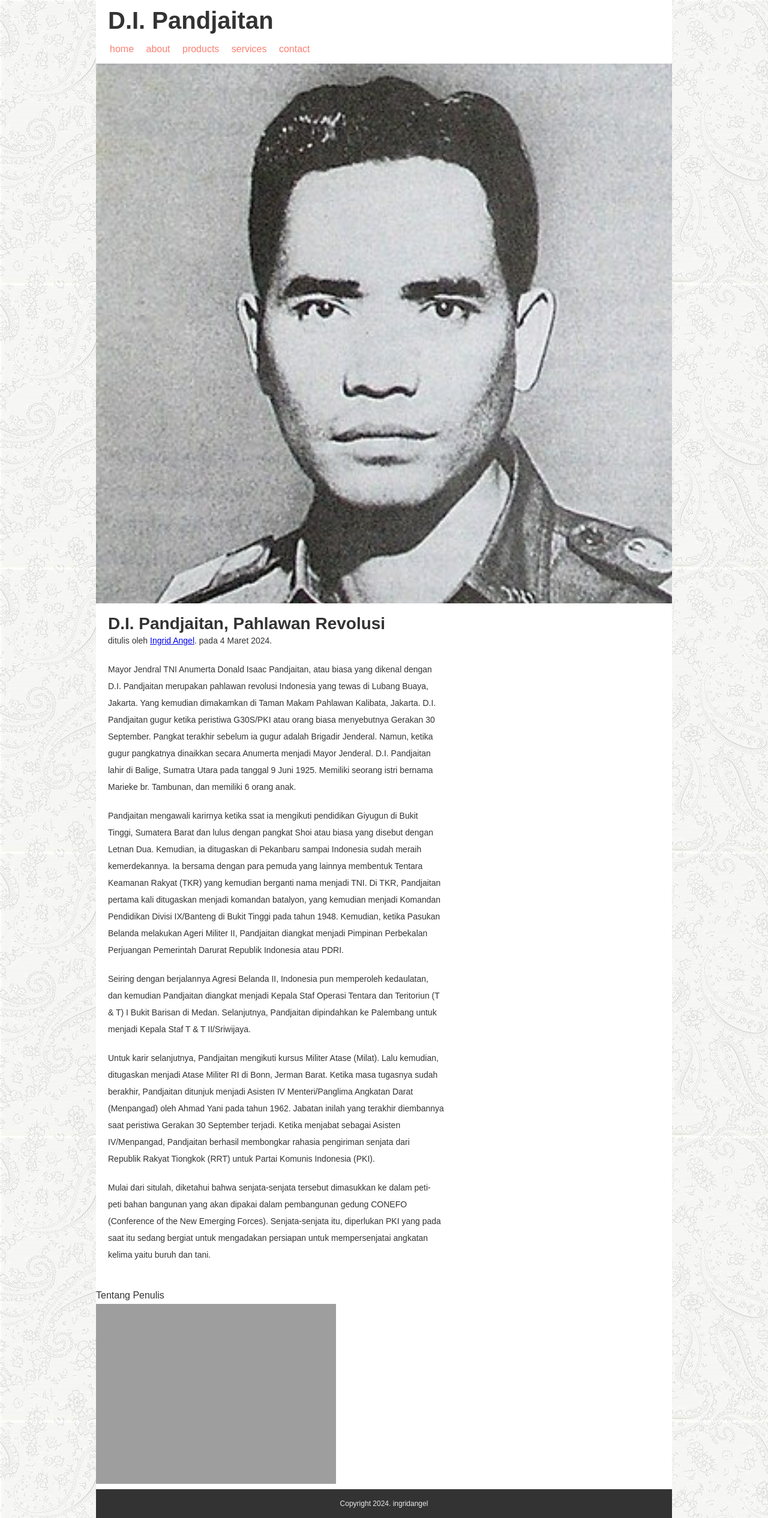
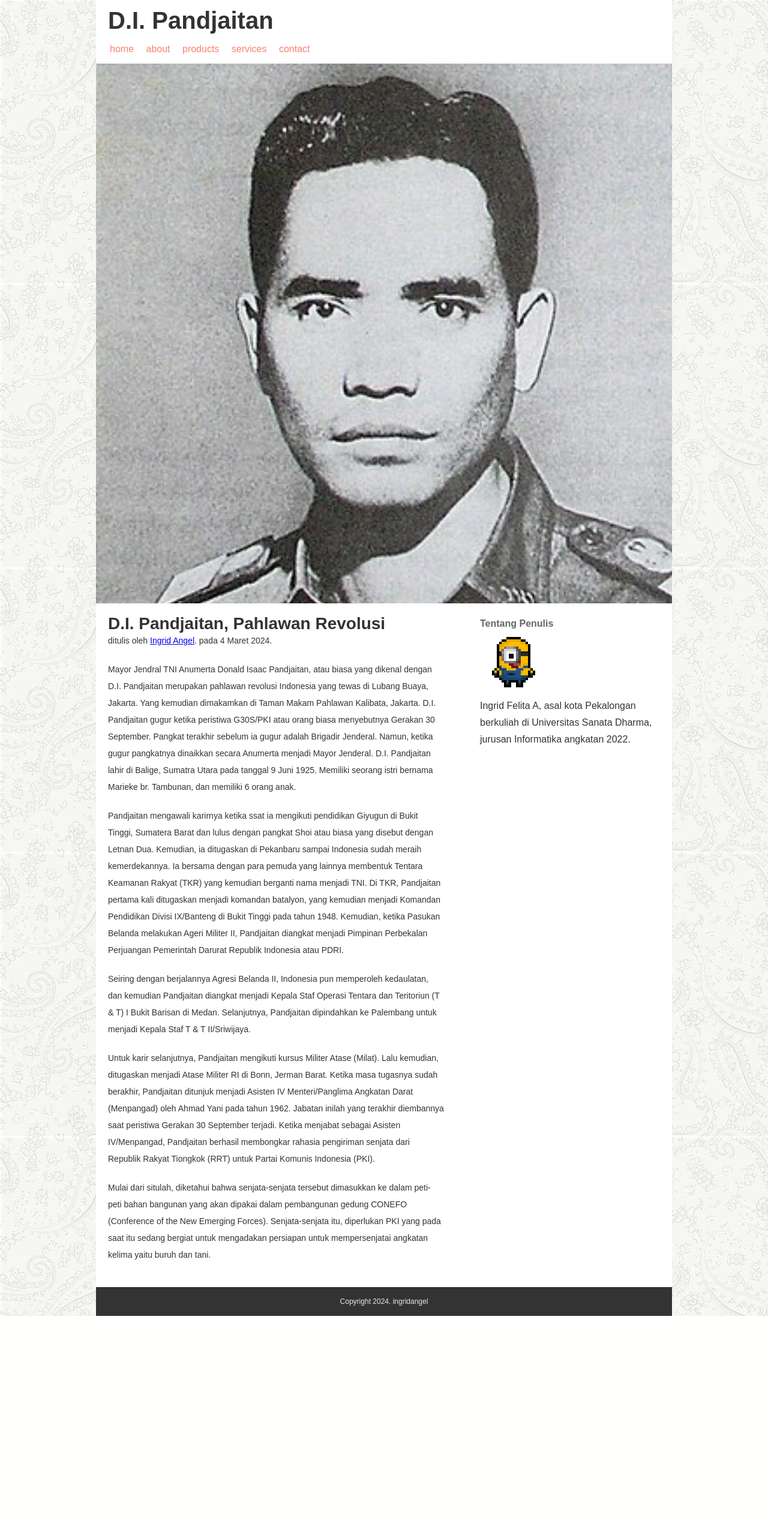
Before and after one commit to IngriddAngell/Platform1, a PHP site: page / in a window 1280 px wide. Shown: the whole page at 60% size. After the commit the page ends 2194 px from the top, so only its background shows below. Run offline with PHP 8.4, Linux system fonts and the light colour scheme; grey boxes are pictures that could not be loaded.

Commit message:
Mengubah resolusi gambar dan menambahkan biodata penulis

```diff
--- a/CSS/coba.css
+++ b/CSS/coba.css
@@ -117,8 +117,20 @@ body {
 }
 
 /* sidebar */
-.sidebar{
+.sidebar {
        width: 300px;
+       float: right;
+       padding: 20px;
+}
+
+.sidebar h3 {
+       font-weight: bold;
+       color: #666;
+}
+
+.sidebar image {
+       width: 70px;
+       height: 70px;
 }
 .footer{
        background-color: #333;
--- a/CSS/index.html
+++ b/CSS/index.html
@@ -34,8 +34,8 @@
             </div>
             <div class="sidebar">
                 <h3>Tentang Penulis</h3>
-                <img src="https://prohama.com/wp-content/uploads/2022/01/cat_12_c.png" alt="D.I. Pandjaitan">
-
+                <img src="gambar2.png" alt="D.I. Pandjaitan">
+                <p>Ingrid Felita A, asal kota Pekalongan berkuliah di Universitas Sanata Dharma, jurusan Informatika angkatan 2022.</p>
             </div>
         </div>
         <div class="footer">
```
Also changed, not shown: CSS/gambar2.png (added).
